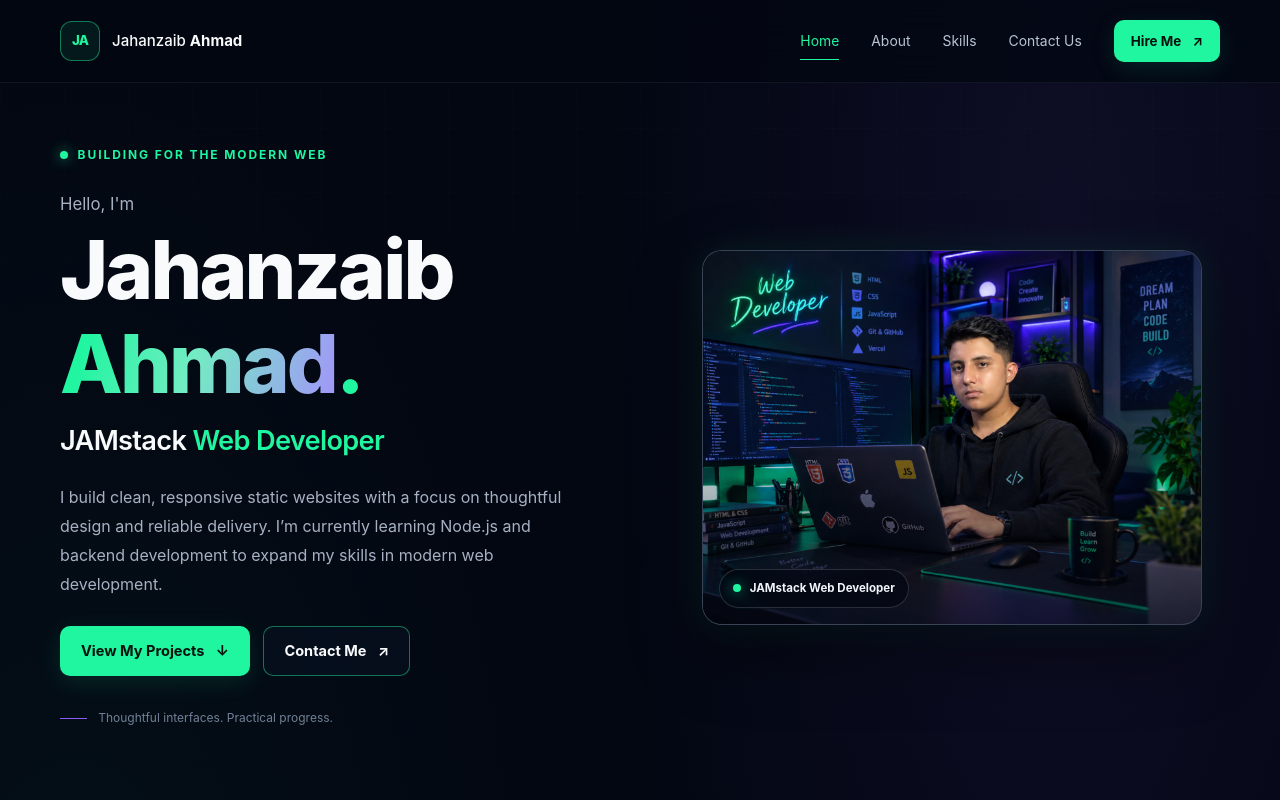
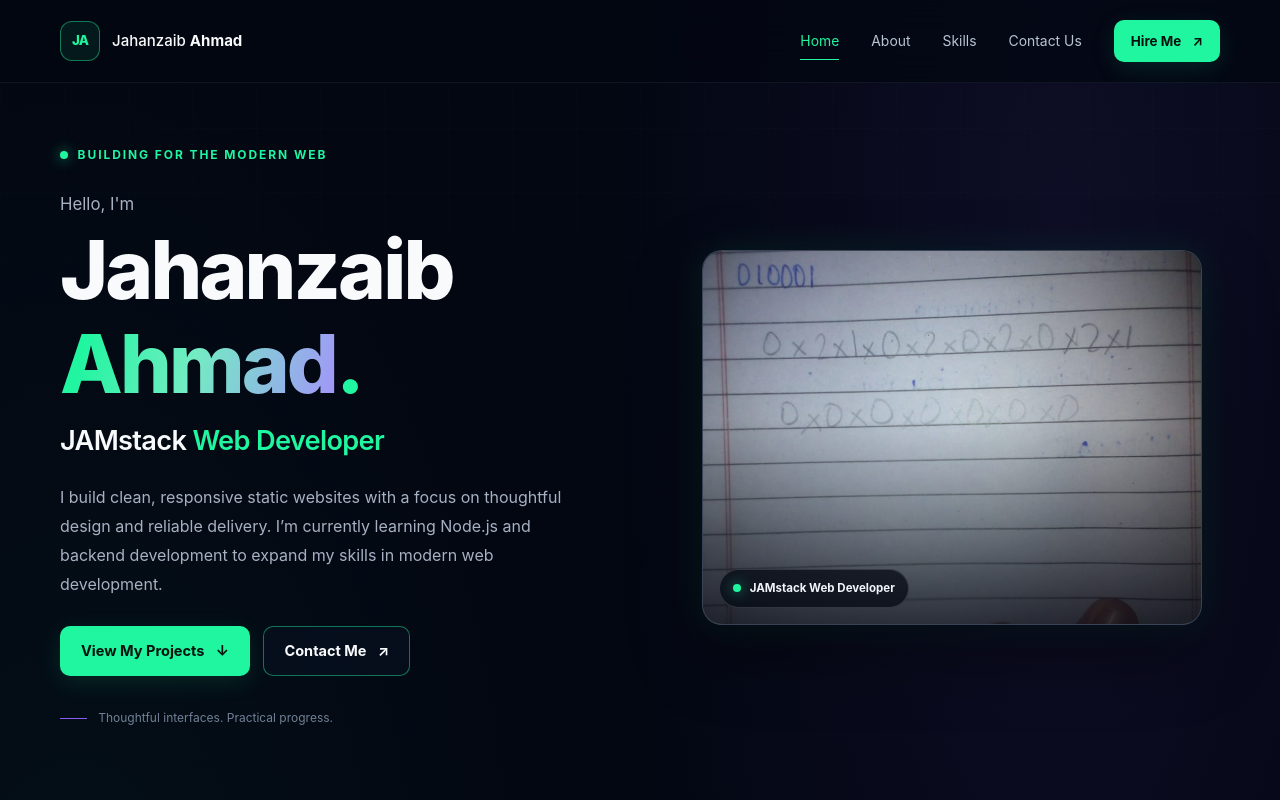
Before and after one commit to jahanzaibabx-afk/Jahanzaib-Ahmad-Jamstack-Web-Developer, a plain HTML site: page index.html in a window 1280 px wide. Shown: the top 800 px of the page. Drawn offline with Linux system fonts and the light colour scheme.

Commit message:
Update repository images and references using Visual Repository Manager

```diff
--- a/index.html
+++ b/index.html
@@ -48,7 +48,7 @@
         <div class="art-orbit orbit-one"></div><div class="art-orbit orbit-two"></div>
         <div class="art-glow"></div>
         <div class="photo-frame">
-          <img class="profile-photo" src="WhatsApp Image 2026-10-19 at 12.07.44 PM.jpg" alt="Jahanzaib Ahmad working at his computer in a web development workspace" width="1024" height="768" fetchpriority="high">
+          <img class="profile-photo" src="WhatsApp Image 2026-09-18 at 11.36.28 PM.jpg" alt="Jahanzaib Ahmad working at his computer in a web development workspace" width="1024" height="768" fetchpriority="high">
           <figcaption class="photo-caption"><span class="status-dot"></span> JAMstack Web Developer</figcaption>
         </div>
       </figure>
```
Also changed, not shown: WhatsApp Image 2026-09-18 at 11.36.28 PM.jpg (added), WhatsApp Image 2026-10-19 at 12.07.44 PM.jpg (deleted).
